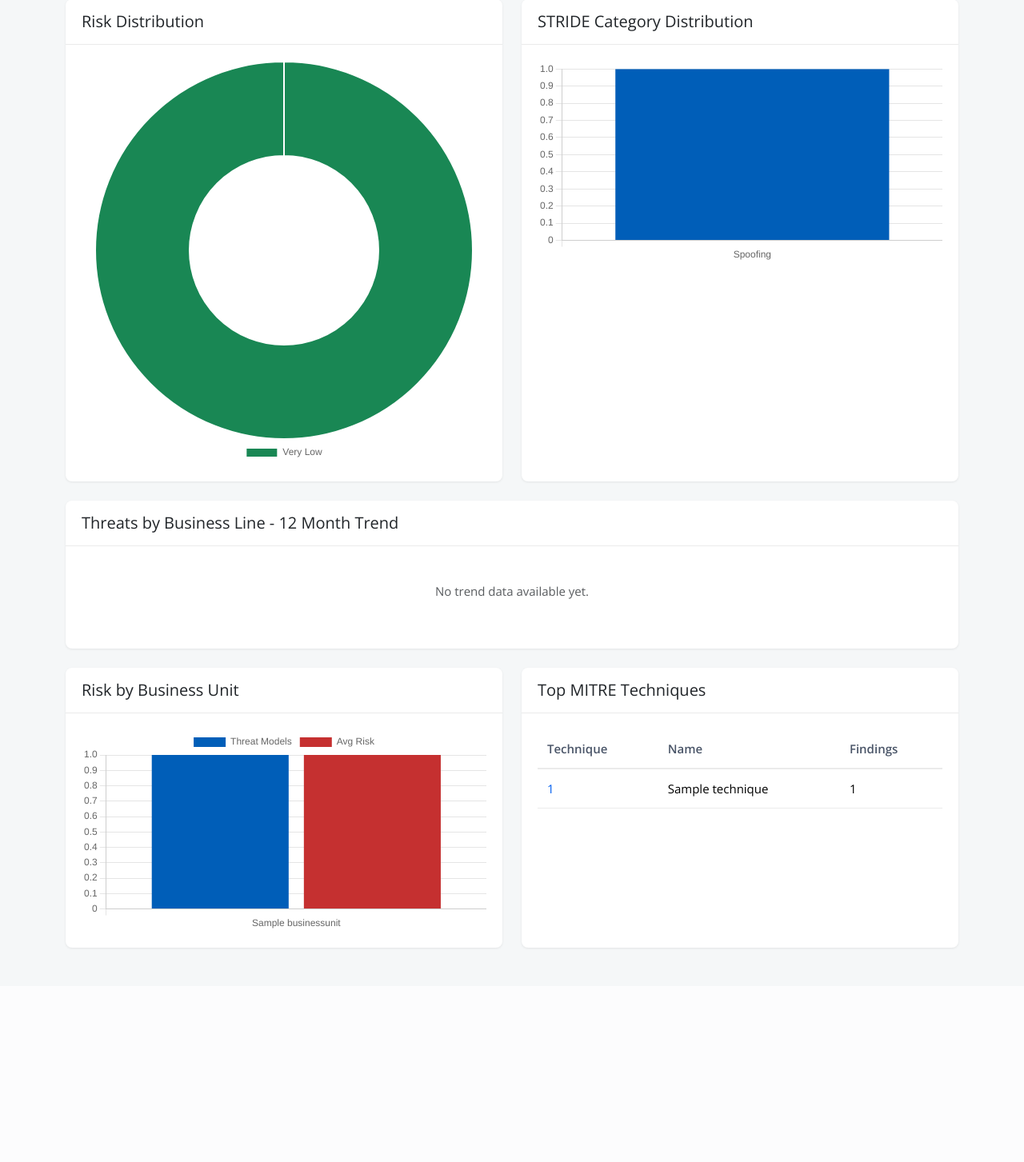
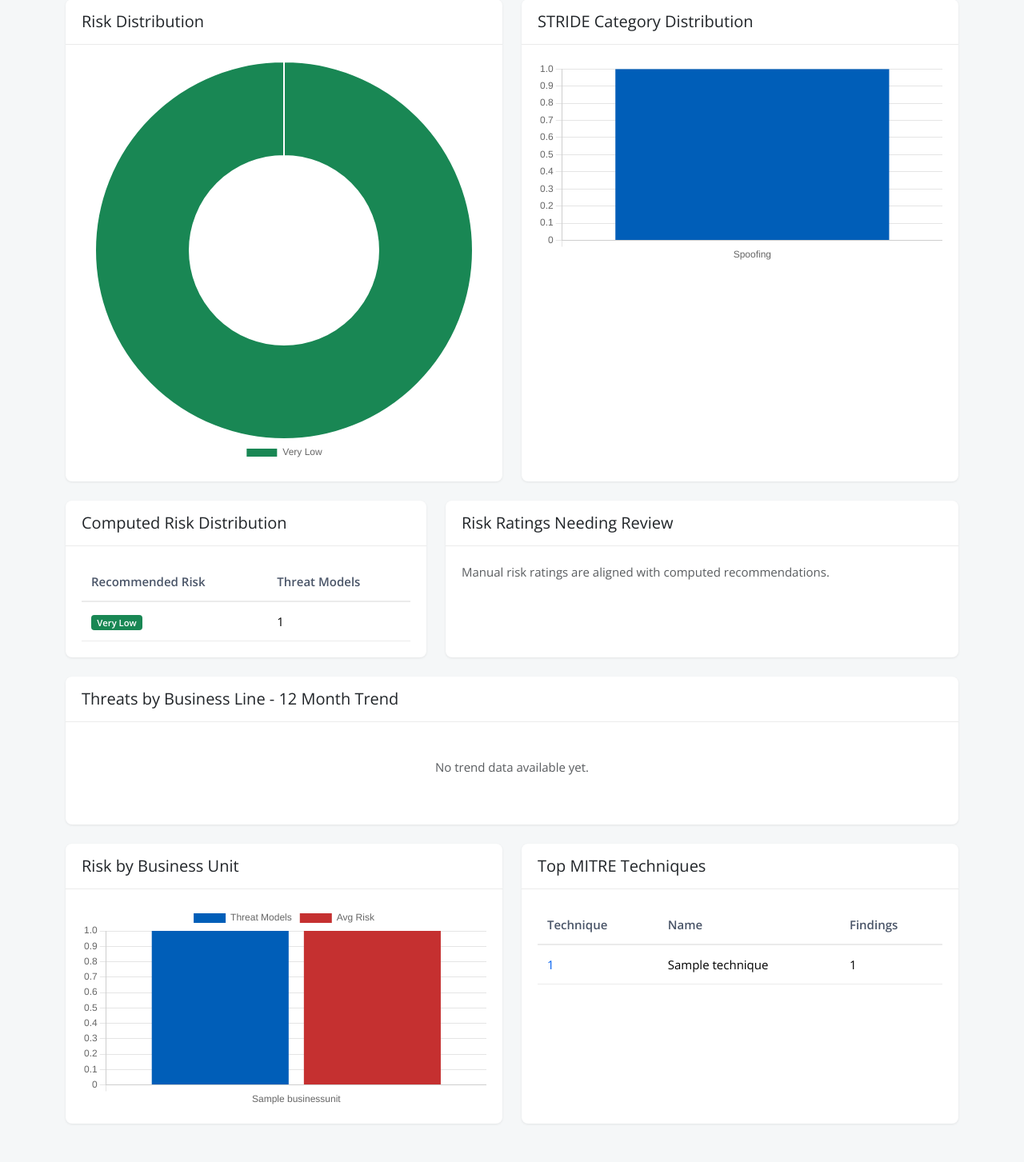
Before and after one commit to jamesbinford/threatmodel-repo, a Django app: page /reports/dashboard/ in a window 1280 px wide. Shown: the part 351-1804 px from the top of the page at 80% size. Before the commit the page ends 1538 px from the top, so only its background shows below. Run offline with Django 5.2, Linux system fonts and the light colour scheme; a user stored in the database is signed in; tables that the repository leaves empty hold one stand-in row (values such as "Sample post"); some libraries are stand-ins or nearby versions.

Commit message:
Add computed risk rollups

```diff
--- a/apps/reports/templates/reports/dashboard.html
+++ b/apps/reports/templates/reports/dashboard.html
@@ -71,6 +71,72 @@
             </div>
             <div class="card-body">
                 <canvas id="strideChart"></canvas>
+            </div>
+        </div>
+    </div>
+</div>
+
+<div class="row mb-4">
+    <div class="col-md-5">
+        <div class="card h-100">
+            <div class="card-header">
+                <h5 class="mb-0">Computed Risk Distribution</h5>
+            </div>
+            <div class="card-body">
+                {% if computed_risk_distribution %}
+                <table class="table table-sm mb-0">
+                    <thead>
+                        <tr>
+                            <th>Recommended Risk</th>
+                            <th>Threat Models</th>
+                        </tr>
+                    </thead>
+                    <tbody>
+                        {% for item in computed_risk_distribution %}
+                        <tr>
+                            <td><span class="badge risk-badge-{{ item.risk }}">{{ item.label }}</span></td>
+                            <td>{{ item.count }}</td>
+                        </tr>
+                        {% endfor %}
+                    </tbody>
+                </table>
+                {% else %}
+                <p class="text-muted mb-0">No finding data is available for computed risk yet.</p>
+                {% endif %}
+            </div>
+        </div>
+    </div>
+    <div class="col-md-7">
+        <div class="card h-100">
+            <div class="card-header d-flex justify-content-between align-items-center">
+                <h5 class="mb-0">Risk Ratings Needing Review</h5>
+                {% if risk_discrepancy_count %}
+                <span class="badge bg-warning text-dark">{{ risk_discrepancy_count }}</span>
+                {% endif %}
+            </div>
+            <div class="card-body">
+                {% if risk_discrepancies %}
+                <table class="table table-sm mb-0">
+                    <thead>
+                        <tr>
+                            <th>Threat Model</th>
+                            <th>Manual</th>
+                            <th>Computed</th>
+                        </tr>
+                    </thead>
+                    <tbody>
+                        {% for threat_model in risk_discrepancies %}
+                        <tr>
+                            <td><a href="{{ threat_model.get_absolute_url }}">{{ threat_model.title }}</a></td>
+                            <td><span class="badge risk-badge-{{ threat_model.overall_risk }}">{{ threat_model.risk_label }}</span></td>
+                            <td><span class="badge risk-badge-{{ threat_model.computed_risk }}">{{ threat_model.computed_risk_label }}</span></td>
+                        </tr>
+                        {% endfor %}
+                    </tbody>
+                </table>
+                {% else %}
+                <p class="text-muted mb-0">Manual risk ratings are aligned with computed recommendations.</p>
+                {% endif %}
             </div>
         </div>
     </div>
--- a/apps/reports/views.py
+++ b/apps/reports/views.py
@@ -6,11 +6,19 @@ from django.db.models.functions import TruncMonth
 from django.template.loader import render_to_string
 from django.utils import timezone
 from datetime import timedelta
-from collections import defaultdict
+from collections import Counter, defaultdict
 from apps.threatmodels.models import ThreatModel, Finding, TechnologyTag
 from apps.organization.models import BusinessUnit
 from apps.mitre.models import Technique
 import json
+
+
+def risk_distribution_from_values(risk_values):
+    counts = Counter(risk for risk in risk_values if risk is not None)
+    return [
+        {'risk': risk, 'label': ThreatModel.risk_label_for(risk), 'count': counts[risk]}
+        for risk in sorted(counts)
+    ]
 
 
 class DashboardView(LoginRequiredMixin, TemplateView):
@@ -32,6 +40,19 @@ class DashboardView(LoginRequiredMixin, TemplateView):
         ).order_by('overall_risk')
         context['risk_distribution'] = list(risk_distribution)
         context['risk_distribution_json'] = json.dumps(list(risk_distribution))
+
+        threat_models_with_findings = ThreatModel.objects.prefetch_related('findings')
+        computed_risk_distribution = risk_distribution_from_values(
+            threat_model.computed_risk for threat_model in threat_models_with_findings
+        )
+        risk_discrepancies = [
+            threat_model for threat_model in threat_models_with_findings
+            if threat_model.has_risk_discrepancy
+        ]
+        context['computed_risk_distribution'] = computed_risk_distribution
+        context['computed_risk_distribution_json'] = json.dumps(computed_risk_distribution)
+        context['risk_discrepancies'] = risk_discrepancies[:10]
+        context['risk_discrepancy_count'] = len(risk_discrepancies)
 
         # Risk by business unit
         bu_risk = BusinessUnit.objects.annotate(
--- a/apps/threatmodels/models.py
+++ b/apps/threatmodels/models.py
@@ -22,6 +22,7 @@ class TechnologyTag(models.Model):
 class ThreatModel(models.Model):
     """A threat model document containing multiple findings."""
     RISK_CHOICES = [(i, str(i)) for i in range(1, 6)]  # 1-5 scale
+    RISK_LABELS = {1: 'Very Low', 2: 'Low', 3: 'Medium', 4: 'High', 5: 'Critical'}
     STATUS_CHOICES = [
         ('draft', 'Draft'),
         ('published', 'Published'),
@@ -54,8 +55,30 @@ class ThreatModel(models.Model):
 
     @property
     def risk_label(self):
-        labels = {1: 'Very Low', 2: 'Low', 3: 'Medium', 4: 'High', 5: 'Critical'}
-        return labels.get(self.overall_risk, 'Not Set')
+        return self.risk_label_for(self.overall_risk)
+
+    @classmethod
+    def risk_label_for(cls, risk):
+        return cls.RISK_LABELS.get(risk, 'Not Set')
+
+    @property
+    def computed_risk(self):
+        risks = [finding.effective_risk for finding in self.findings.all()]
+        if not risks:
+            return None
+        return max(risks)
+
+    @property
+    def computed_risk_label(self):
+        return self.risk_label_for(self.computed_risk)
+
+    @property
+    def has_risk_discrepancy(self):
+        return (
+            self.overall_risk is not None
+            and self.computed_risk is not None
+            and self.overall_risk != self.computed_risk
+        )
 
 
 class Diagram(models.Model):
@@ -140,13 +163,21 @@ class Finding(models.Model):
 
     @property
     def inherent_risk_label(self):
-        labels = {1: 'Very Low', 2: 'Low', 3: 'Medium', 4: 'High', 5: 'Critical'}
-        return labels.get(self.inherent_risk, 'Not Set')
+        return ThreatModel.risk_label_for(self.inherent_risk)
 
     @property
     def residual_risk_label(self):
-        labels = {1: 'Very Low', 2: 'Low', 3: 'Medium', 4: 'High', 5: 'Critical'}
-        return labels.get(self.residual_risk, 'Not Set')
+        return ThreatModel.risk_label_for(self.residual_risk)
+
+    @property
+    def effective_risk(self):
+        if self.residual_risk is not None and self.mitigations.strip():
+            return self.residual_risk
+        return self.inherent_risk
+
+    @property
+    def effective_risk_label(self):
+        return ThreatModel.risk_label_for(self.effective_risk)
 
     @property
     def stride_label(self):
```
Also changed, not shown: apps/reports/templates/reports/dashboard_pdf.html (+42 -0 lines), apps/reports/tests.py (+16 -0 lines), apps/threatmodels/templates/threatmodels/detail.html (+43 -0 lines), apps/threatmodels/tests.py (+69 -0 lines).
